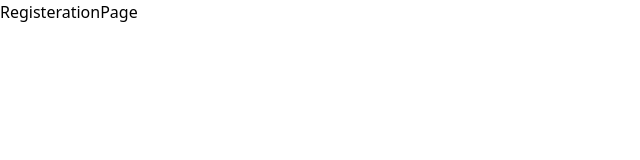
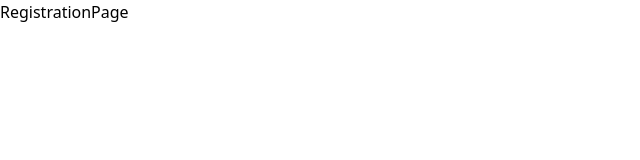
Before and after one commit to ChansaKashellMwenya/Intern, a React (Vite) app: page /register in a window 1280 px wide. Shown: the top 160 px of the page, without its empty margins (0-640 px from the left). Built offline with nearby package versions, Linux system fonts and the light colour scheme.

Commit message:
Basic Structure

```diff
--- a/src/App.jsx
+++ b/src/App.jsx
@@ -2,7 +2,7 @@ import React from 'react';
 import { BrowserRouter as Router, Route, Routes } from 'react-router-dom';
 import LoginPage from './components/LoginPage';
 import ProfilePage from './components/ProfilePage';
-import RegistrationPage from './components/RegisterationPage';
+import RegistrationPage from './components/RegistrationPage';
 
 function App() {
   return (
--- a/src/components/RegisterationPage.jsx
+++ /dev/null
@@ -1,9 +0,0 @@
-import React from 'react'
-
-function RegisterationPage() {
-  return (
-    <div>RegisterationPage</div>
-  )
-}
-
-export default RegisterationPage
```
